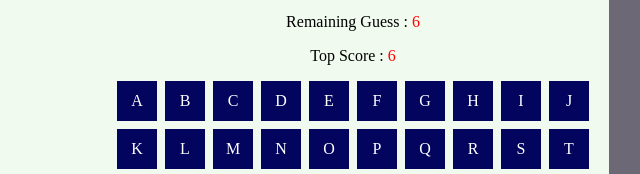
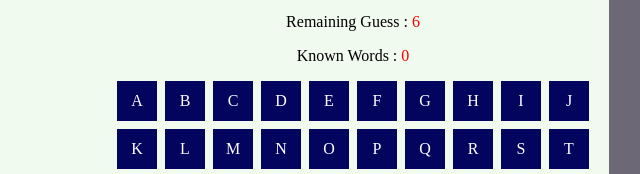
Before and after one commit to M-Burak-Yilmazer/Hangman-Game, a plain HTML site: page index.html in a window 1280 px wide. Shown: the part 327-501 px from the top of the page, 543-1183 px from the left. Drawn offline with Linux system fonts and the light colour scheme; some packages are replaced by stand-ins of ours; a script that the page names is missing.

Commit message:
local storage add

```diff
--- a/app.js
+++ b/app.js
@@ -265,7 +265,7 @@ let hintText = "";
 let guess = "";
 let guessArray = [];
 let remain = 6;
-let score = remain;
+let knowncount = localStorage.getItem("bilinen") || 0;
 let number = 0;
 let clicked = [];
 let correctedlength = 0;
@@ -277,7 +277,8 @@ guessArray = guess.split("");
 console.log(guessArray);
 
 document.querySelector(".remain").textContent = remain;
-document.querySelector(".score").textContent = score;
+document.querySelector(".score").textContent = knowncount;
+
 document.querySelector(".hint--text").textContent = `Hint: ${hintText}`;
 
 for (let index = 0; index < guess.length; index++) {
@@ -317,6 +318,9 @@ document.querySelectorAll(".box").forEach((item) =>
           correctedlength++;
         }
         if (correctedlength == guessArray.length) {
+          knowncount++;
+          localStorage.setItem("bilinen", knowncount);
+
           setTimeout(() => {
             return Swal.fire({
               title: "Congrats! You Won",
--- a/index.html
+++ b/index.html
@@ -20,7 +20,7 @@
         <div class="hint">
           <p class="hint--text"></p>
           <p>Remaining Guess : <span class="remain">10</span></p>
-          <p>Top Score : <span class="score">10</span></p>
+          <p>Known Words : <span class="score">0</span></p>
         </div>
         <div class="letters">
           <div class="box">A</div>
```
